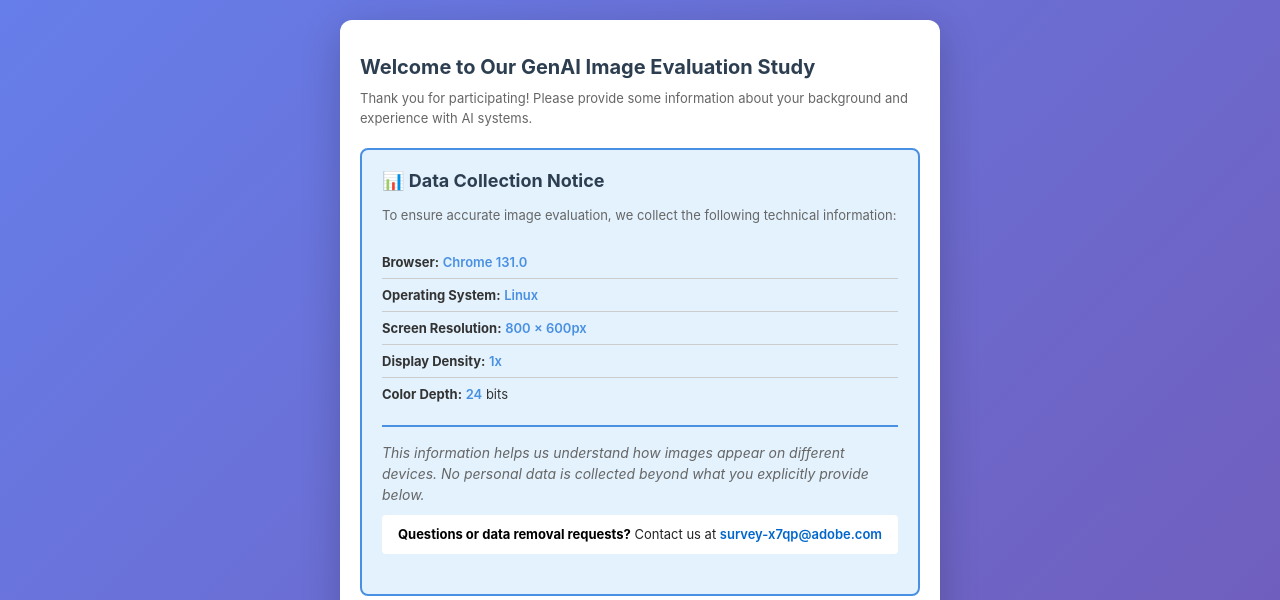
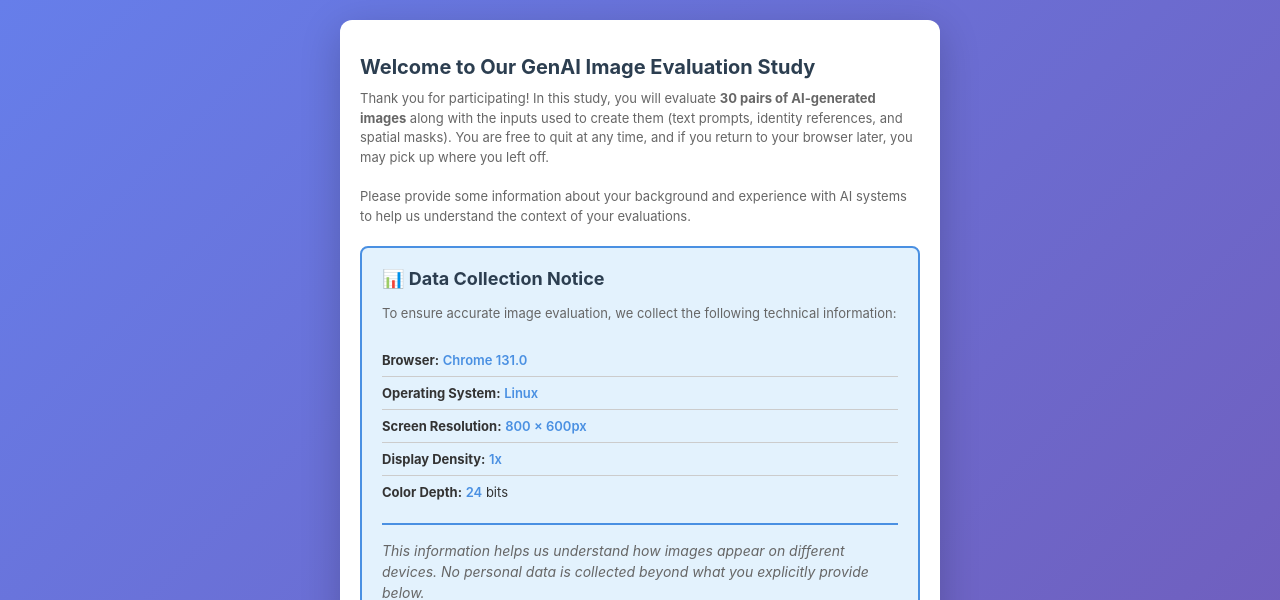
Before and after one commit to kmatzen/juxtapose, a Flask app: template src/survey/templates/index.html in a window 1280 px wide. Shown: the top 600 px of the page. Run offline with Flask 3, Linux system fonts and the light colour scheme; the template is opened without the code that fills it, so the values that code supplies are empty.

Commit message:
Update intro page to explain study clearly
Added comprehensive study description explaining:
- Will evaluate 30 pairs of AI-generated images
- Will see inputs used (text prompts, identity refs, spatial masks)
- Can quit at any time
- Can return later and pick up where left off

Split into two paragraphs:
1. Study overview and logistics
2. Request for demographic info and context

Result: Users now have clear expectations about
the study scope, time commitment, and flexibility!

```diff
--- a/src/survey/templates/index.html
+++ b/src/survey/templates/index.html
@@ -20,7 +20,9 @@
         <!-- Demographics Section -->
         <section id="demographics-section" class="section active">
             <h1>Welcome to Our GenAI Image Evaluation Study</h1>
-            <p>Thank you for participating! Please provide some information about your background and experience with AI systems.</p>
+            <p>Thank you for participating! In this study, you will evaluate <strong>30 pairs of AI-generated images</strong> along with the inputs used to create them (text prompts, identity references, and spatial masks). You are free to quit at any time, and if you return to your browser later, you may pick up where you left off.</p>
+
+            <p>Please provide some information about your background and experience with AI systems to help us understand the context of your evaluations.</p>
 
             <div class="info-box">
                 <h3>📊 Data Collection Notice</h3>
```
